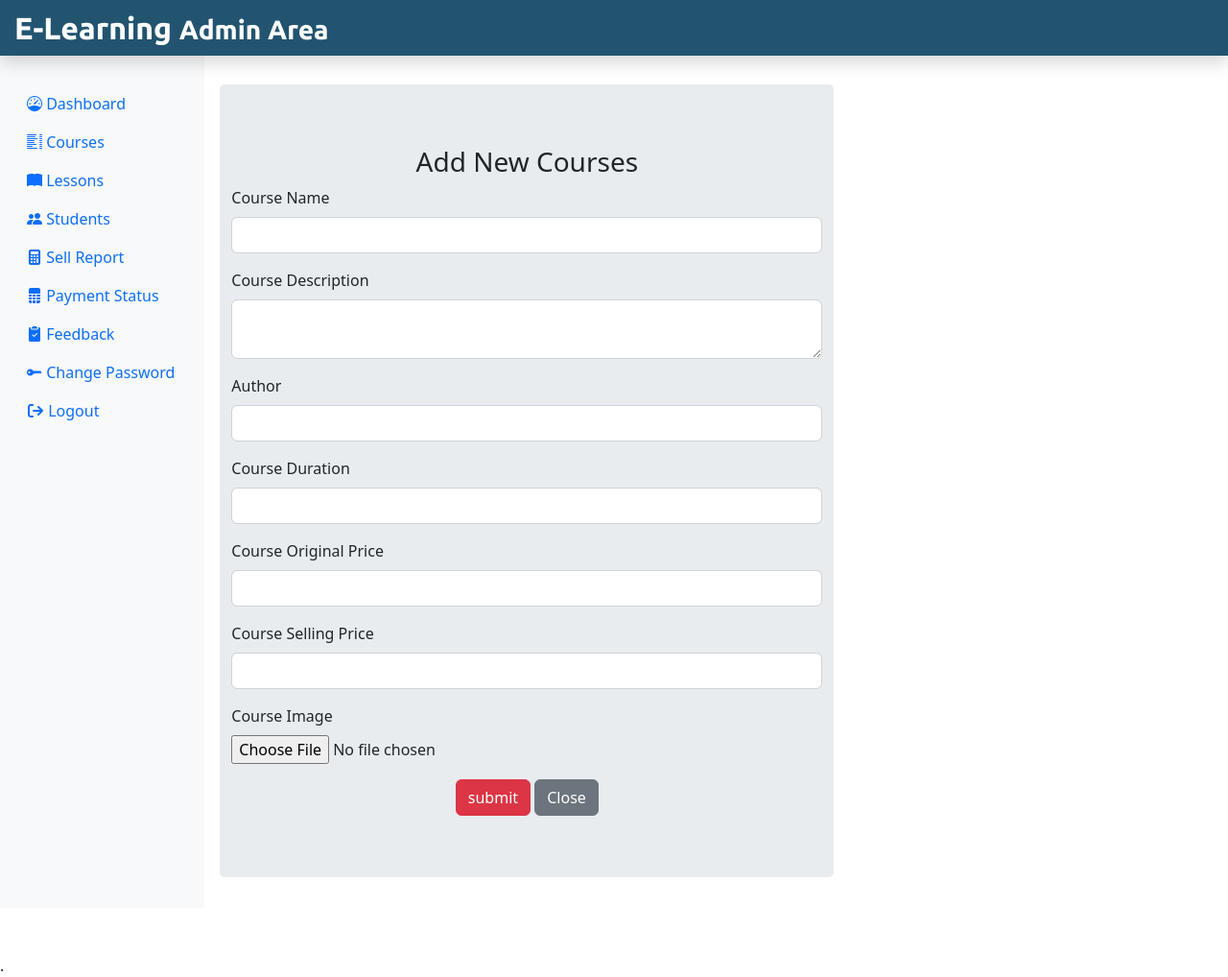
After one commit to Ganeshpr123/Elearning, a PHP site: page /admin/addcourse.php in a window 1280 px wide. The commit adds this page. Shown: the whole page at 96% size. Run offline with PHP 8.4, Linux system fonts and the light colour scheme; some libraries are stand-ins or nearby versions.

Commit message:
add course done

```diff
--- /dev/null
+++ b/admin/addcourse.php
@@ -0,0 +1,91 @@
+<?php
+include('./admininclude/adminheader.php');
+include('../dbconn.php');
+
+if(isset($_POST['courseSubmitBtn'])){
+                    //checking for empty fields
+ if(($_REQUEST['course_name'] == "") || ($_REQUEST['course_desc'] == "") || ($_REQUEST['course_author'] == "") || ($_REQUEST['course_duration'] == "") || ($_REQUEST['course_price'] == "") || ($_REQUEST['course_original_price'] == "")){
+    $msg= '<div class="alert alert-warning col-sm-6 ml-7 mt-4">Fill All The Fields</div> ';
+   }else{
+//        to catch the all fields data
+
+    $course_name = $_REQUEST['course_name'];
+    $course_desc = $_REQUEST['course_desc'];
+    $course_author = $_REQUEST['course_author'];
+    $course_duration = $_REQUEST['course_duration'];
+    $course_price = $_REQUEST['course_price'];
+    $course_original_price = $_REQUEST['course_original_price'];
+
+//     for storing image in server folder and capture img file name
+    $course_image = $_FILES['course_img']['name'];
+//    send it into temp folder for take the img name in further
+    $course_image_temp = $_FILES['course_img']['temp_name'];
+//     img save into folder in database storage
+    $img_folder = '../image/courseimg/'.$course_image;
+//     next img move to the folder
+    move_uploaded_file($course_image_temp,$img_folder);
+
+
+    $sql="INSERT INTO course (course_name,course_desc,course_author,course_img,course_duration,course_price,course_original_price) VALUES('$course_name','$course_desc','$course_author','$img_folder','$course_duration','$course_price','$course_original_price')";
+
+    if($conn->query($sql) == TRUE){
+     $msg= '<div class="alert alert-success col-sm-6 ml-7 mt-4">Course Added Successfully</div> ';
+    }else{
+    $msg= '<div class="alert alert-danger col-sm-6 ml-7 mt-4">unable to Add Course</div> ';
+    }
+
+ }
+
+
+}
+?>
+
+<div class="col-sm-6 mt-5 mx-3 jumbotron">
+ <h3 class="text-center">Add New Courses</h3>
+ <form action="" method="POST" enctype="multipart/form-data">
+     <div class="form-group">
+        <label for="course_name">Course Name</label>
+        <input type="text" class="form-control" id="course_name" name="course_name">
+     </div>
+     <div class="form-group">
+        <label for="course_desc">Course Description</label>
+        <textarea class="form-control" name="course_desc" id="course_desc"row=2 ></textarea>
+     </div>
+     <div class="form-group">
+        <label for="course_author">Author</label>
+        <input type="text" class="form-control" id="course_author" name="course_author">
+     </div>
+     <div class="form-group">
+        <label for="course_duration">Course Duration</label>
+        <input type="text" class="form-control" id="course_duration" name="course_duration">
+     </div>
+     <div class="form-group">
+        <label for="course_original_price">Course Original Price</label>
+        <input type="text" class="form-control" id="course_original_price" name="course_original_price">
+     </div>
+     <div class="form-group">
+        <label for="course_price">Course Selling Price</label>
+        <input type="text" class="form-control" id="course_price" name="course_price">
+     </div>
+     <div class="form-group">
+        <label for="course_img">Course Image</label>
+        <input type="file" class="form-control-file" id="course_img" name="course_img">
+     </div>
+     <div class="text-center">
+          <button type="submit" class="btn btn-danger" id="courseSubmitBtn" name="courseSubmitBtn">submit</button>
+          <a href="courses.php" class="btn btn-secondary">Close</a>
+        </div>
+        <?php if(isset($msg)){echo $msg;} ?>
+ </form>
+
+</div>
+
+
+</div>  <!-- div row close from header -->
+</div>  <!-- div container-fluid close from header -->
+
+
+
+<?php
+include('./admininclude/adminfooter.php');
+?>
--- /dev/null
+++ b/admin/admininclude/adminfooter.php
@@ -0,0 +1,19 @@
+<!-- jquery and Bootstrap Java script -->
+<script src="js/jquery.js"></script>
+<script src="js/popper.min.js"></script>
+<script src="js/bootstrap.min.js"></script>
+<script src="https://ajax.googleapis.com/ajax/libs/jquery/3.6.0/jquery.min.js"></script>
+  <script src="https://maxcdn.bootstrapcdn.com/bootstrap/3.4.1/js/bootstrap.min.js"></script>
+
+  <script src="https://code.jquery.com/jquery-3.3.1.slim.min.js" integrity="sha384-q8i/X+965DzO0rT7abK41JStQIAqVgRVzpbzo5smXKp4YfRvH+8abtTE1Pi6jizo" crossorigin="anonymous"></script>
+<script src="https://cdn.jsdelivr.net/npm/popper.js@1.14.3/dist/umd/popper.min.js" integrity="sha384-ZMP7rVo3mIykV+2+9J3UJ46jBk0WLaUAdn689aCwoqbBJiSnjAK/l8WvCWPIPm49" crossorigin="anonymous"></script>
+<script src="https://cdn.jsdelivr.net/npm/bootstrap@4.1.3/dist/js/bootstrap.min.js" integrity="sha384-ChfqqxuZUCnJSK3+MXmPNIyE6ZbWh2IMqE241rYiqJxyMiZ6OW/JmZQ5stwEULTy" crossorigin="anonymous"></script>
+</head>
+<!-- Font Asweme js -->
+<script src="js/all.min.js"></script>
+
+.
+
+
+</body>
+</html>
--- /dev/null
+++ b/admin/admininclude/adminheader.php
@@ -0,0 +1,84 @@
+
+<!DOCTYPE html>
+<html lang="en">
+<head>
+                    <meta charset="UTF-8">
+                    <meta http-equiv="X-UA-Compatible" content="IE=edge">
+                    <meta name="viewport" content="width=device-width, initial-scale=1.0">
+                    <title>Dashboard</title>
+                      <!-- Bootstrap css -->
+                      <link rel="stylesheet" href="https://cdn.jsdelivr.net/npm/bootstrap@4.4.1/dist/css/bootstrap.min.css" integrity="sha384-Vkoo8x4CGsO3+Hhxv8T/Q5PaXtkKtu6ug5TOeNV6gBiFeWPGFN9MuhOf23Q9Ifjh" crossorigin="anonymous">
+                      <link rel="stylesheet" href="css/bootstrap.min.css">
+                      <!-- CDN -->
+                      <link rel="stylesheet" href="https://cdn.jsdelivr.net/npm/bootstrap-icons@1.9.1/font/bootstrap-icons.css">
+                    <!-- Font Awesome css -->
+                    <link rel="stylesheet" href="../css/all.min.css">
+                    <link rel="stylesheet" href="https://cdnjs.cloudflare.com/ajax/libs/font-awesome/6.2.0/css/all.min.css">
+                    <link rel="preconnect" href="https://fonts.googleapis.com">
+                    <!-- Google Font -->
+                    <link rel="preconnect" href="https://fonts.googleapis.com">
+
+                    <link href="https://fonts.googleapis.com/css2?family=Ubuntu:wght@700&display=swap" rel="stylesheet">
+                    <!-- --custom css-- -->
+                    <link rel="stylesheet" href="../css/adminstyle.css">
+</head>
+<body>
+  <!-- top Navbar -->
+<nav class="navbar navbar-dark fixed-top p-0 shadow" style="background-color: #225470;">
+<a class="navbar-brand col-sm-3 col-md-2 mr-0" href="adminDashboard.php">E-Learning <small class="text-white">Admin Area</small></a>
+
+</nav>
+<!-- side bar -->
+<div class="container-fluid mb-5" style="margin-top:40px;">
+ <div class="row">
+   <nav class="col-sm-3 col-md-2 bg-light sidebar py-5 d-print-none">
+     <div class="sidebar-sticky">
+          <ul class="nav flex-column">
+               <li class="nav-item">
+                    <a class="nav-link" href="adminDashboard.php">
+                       <i class="bi bi-speedometer"></i> Dashboard
+                    </a>
+               </li>
+               <li class="nav-item">
+                    <a class="nav-link" href="courses.php">
+                       <i class="bi bi-list-columns"></i> Courses
+                    </a>
+               </li>
+               <li class="nav-item">
+                    <a class="nav-link" href="#">
+                       <i class="bi bi-book-fill"></i> Lessons
+                    </a>
+               </li>
+               <li class="nav-item">
+                    <a class="nav-link" href="#">
+                       <i class="bi bi-people-fill"></i> Students
+                    </a>
+               </li>
+               <li class="nav-item">
+                    <a class="nav-link" href="#">
+                       <i class="bi bi-calculator-fill"></i> Sell Report
+                    </a>
+               </li>
+               <li class="nav-item">
+                    <a class="nav-link" href="#">
+                       <i class="bi bi-file-spreadsheet-fill"></i> Payment Status
+                    </a>
+               </li>
+               <li class="nav-item">
+                    <a class="nav-link" href="#">
+                       <i class="bi bi-clipboard2-check-fill"></i> Feedback
+                    </a>
+               </li>
+               <li class="nav-item">
+                    <a class="nav-link" href="#">
+                       <i class="bi bi-key-fill"></i> Change Password
+                    </a>
+               </li>
+               <li class="nav-item">
+                    <a class="nav-link" href="#">
+                       <i class="fa fa-sign-out" aria-hidden="true"></i> Logout
+                    </a>
+               </li>
+          </ul>
+     </div>
+     </nav>
--- a/adminlogin.php
+++ b/adminlogin.php
@@ -5,7 +5,7 @@ include 'dbconn.php';
 #For Login admin
 if(isset($_POST['admlogin'])){
   // if(isset($_POST['adminlogemail']) && isset($_POST['adminlogpass'])){
-
+// console.log("Button Clicked");
 
 
     function validate($data){
@@ -37,7 +37,7 @@ if(isset($_POST['admlogin'])){
           echo"
           <script>
           alert('Login Successful');
-          window.location.href='home.php';
+          window.location.href='admin/adminDashboard.php';
           </script>
         ";
           exit();
--- /dev/null
+++ b/css/adminstyle.css
@@ -0,0 +1,14 @@
+.navbar-brand{
+   position: relative;
+   font-family: "ubuntu", sans-serif;
+   font-size: 2em;
+   font-weight: bold;
+   color: #fff;
+}
+/* plus button for adding new users button right */
+.box{
+  position: fixed;
+  bottom: 10px;
+  right: 20px;
+  margin-bottom: 30px;
+}
--- a/maininclude/footer.php
+++ b/maininclude/footer.php
@@ -114,12 +114,6 @@
 
  <!-- Start Admin Login -->
 
-
-
-
-<!-- ---------------------------------------------------------------------------------- -->
-
-
 <div class="modal fade" id="adminLoginModelCenter" tabindex="-1" role="dialog" aria-labelledby="adminLoginModelCenterLabel" aria-hidden="true">
       <div class="modal-dialog modal-dialog-centered">
         <div class="modal-content">
```
Also changed, not shown: admin/adminDashboard.php (added, +67 -0 lines), admin/courses.php (added, +44 -0 lines).
